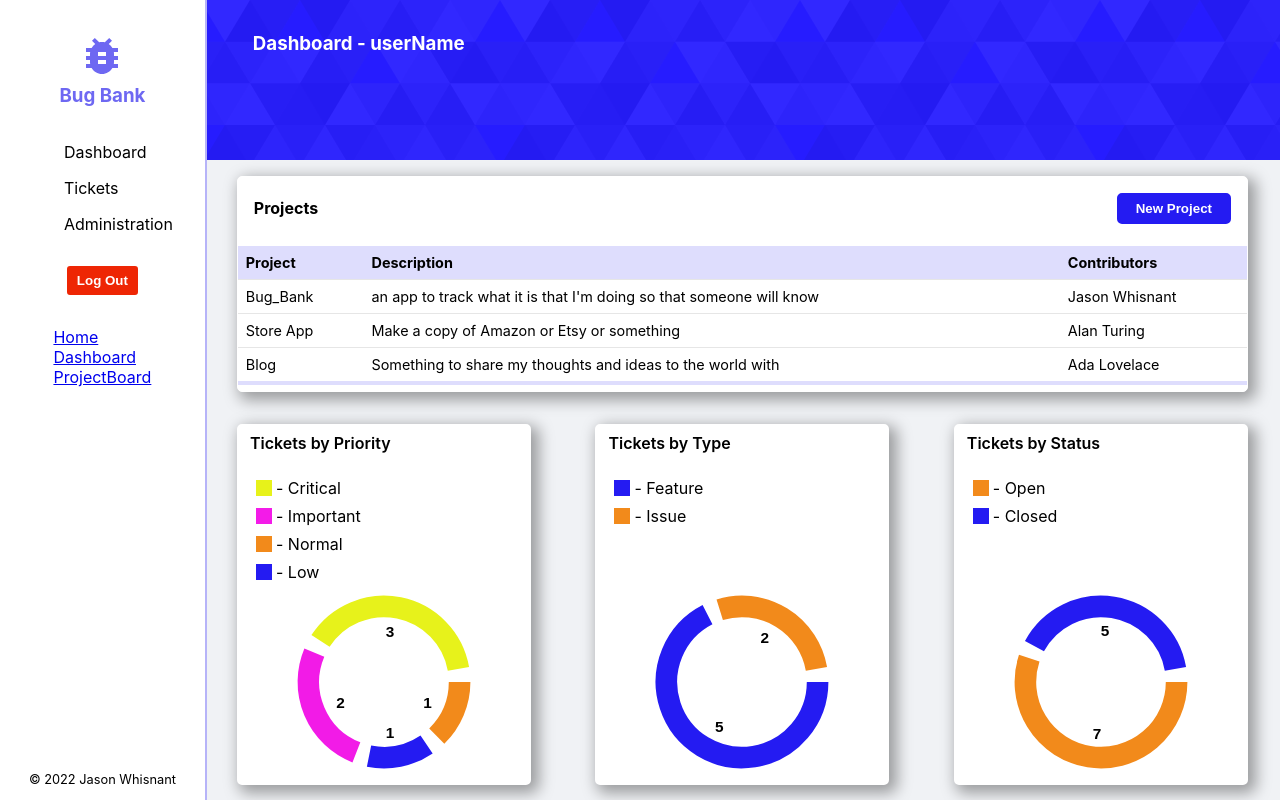
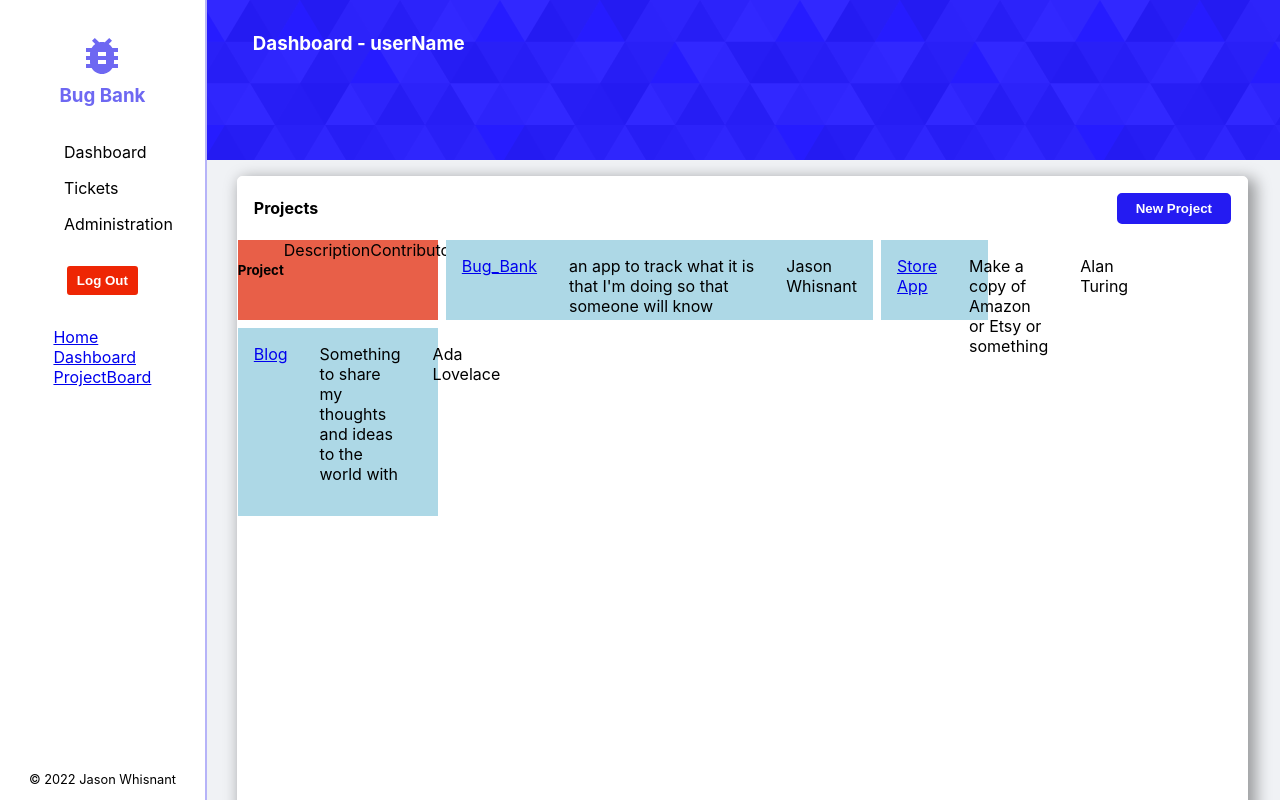
Before and after one commit to Tasups/bug-tracker-frontend, a React (Create React App) app: page /dashboard in a window 1280 px wide. Shown: the top 800 px of the page. Built offline with nearby package versions, Linux system fonts and the light colour scheme.

Commit message:
working on the ProjectCards to be in a grid, not a table so that they can be clicked as a Link

```diff
--- a/src/App.css
+++ b/src/App.css
@@ -481,6 +481,27 @@ html,body {
   transition: 0.3s ease-in-out;
 }
 
+.projectcard-grid {
+  display: grid;
+  width: 750px;
+  height: 600px;
+  grid-template-columns: 12.5rem 4fr 1fr;
+  grid-template-rows: 80px 1fr 1fr 120px;
+  grid-gap: 0.5rem;
+  grid-template-areas:
+      "projectcard-headings projectcard-headings projectcard-headings"
+      "sidebar content-1 content-1"
+      "sidebar content-2 content-3"
+      "footer footer footer";
+}
+
+.projectcard-headings {
+  display: flex;
+  justify-content: space-between;
+  min-width: 100%;
+  background-color: #e85f48;
+}
+
 .projectcard-table table {
   margin: 0.4rem auto;
   text-align: center;
@@ -495,11 +516,7 @@ html,body {
   font-weight: bold;
 }
 
-.projectcard-table td {
-  text-align: left;
-}
-
-.projectcard-table th, .projectcard-table td {
+.projectcard-table th {
   padding: 0.5rem 0.5rem;
 }
 
@@ -509,6 +526,16 @@ html,body {
 
 .projectcard-table tr:last-of-type {
   border-bottom: 4px solid rgba(36,27,242, 0.15);
+}
+
+.projectcard-cardlink {
+  display: flex;
+  background-color: lightblue;
+  min-width: 100%;
+}
+
+.projectcard-link {
+  margin: 1rem;
 }
 
 /* TICKET CARDS ***************************************************/
--- a/src/components/dashboard/ProjectCard.js
+++ b/src/components/dashboard/ProjectCard.js
@@ -1,3 +1,4 @@
+import { Link } from 'react-router-dom'
 
 const ProjectCard = (props) => {
 
@@ -7,27 +8,45 @@ const ProjectCard = (props) => {
         <h4>Projects</h4>
         <button onClick={props.handleClick}>New Project</button>
       </div>
+      <div className="projectcard-grid">
+        <div className="projectcard-headings">
+          <div>
+            <h5>Project</h5>
+          </div>
+          <div>Description</div>
+          <div>Contributors</div>
+        </div>
+        {props.projects?.map((project) => (
+          <div key={project.projectTitle} className="projectcard-cardlink">
+            {/* THE LINK BELOW SHOULD BE DYNAMIC AND LOOK SOMETHING LIKE THIS to={`/${props}/projectboard`} */}
+            <Link to="/projectboard">
+              <div className="projectcard-link ${project.}">{project.projectTitle}</div>
+            </Link>
+            <div className="projectcard-link">{project.description}</div>
+            <div className="projectcard-link">{project.contributors}</div>
+          </div>
+        ))}
+      </div>
+    </section>
+  );
+}
 
-      <div className="projectcard-table">
-        <table>
+export default ProjectCard;
+
+/**
+ * <table>
           <tbody>
             <tr>
               <th>Project</th>
               <th>Description</th>
               <th>Contributors</th>
             </tr>
-            {props.projects?.map((project) => (
-              <tr key={project.projectTitle}>
+ * <tr key={project.projectTitle}>
                 <td>{project.projectTitle}</td>
                 <td>{project.description}</td>
                 <td>{project.contributors}</td>
               </tr>
-            ))}
-          </tbody>
+              </tbody>
         </table>
-      </div>
-    </section>
-  );
-}
-
-export default ProjectCard;
+ *
+ */
```
